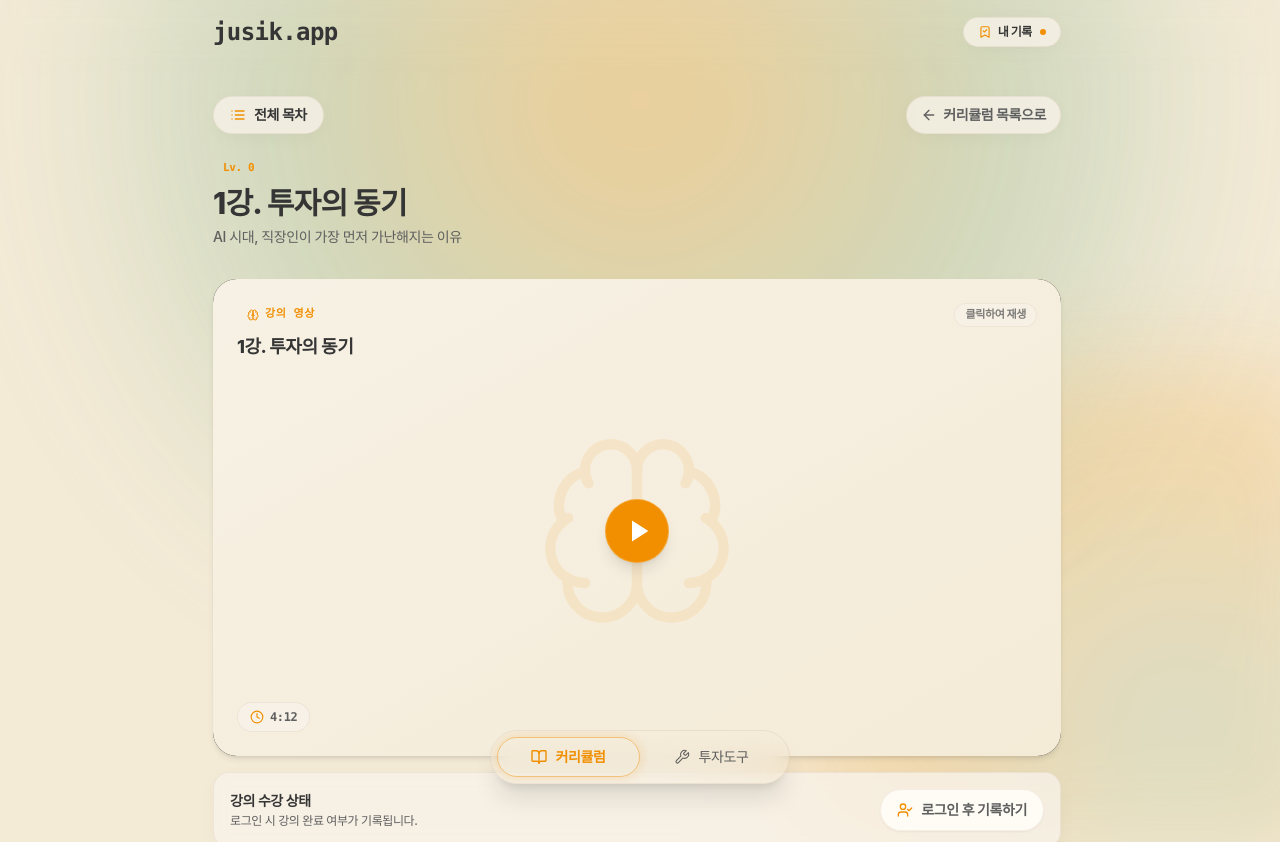
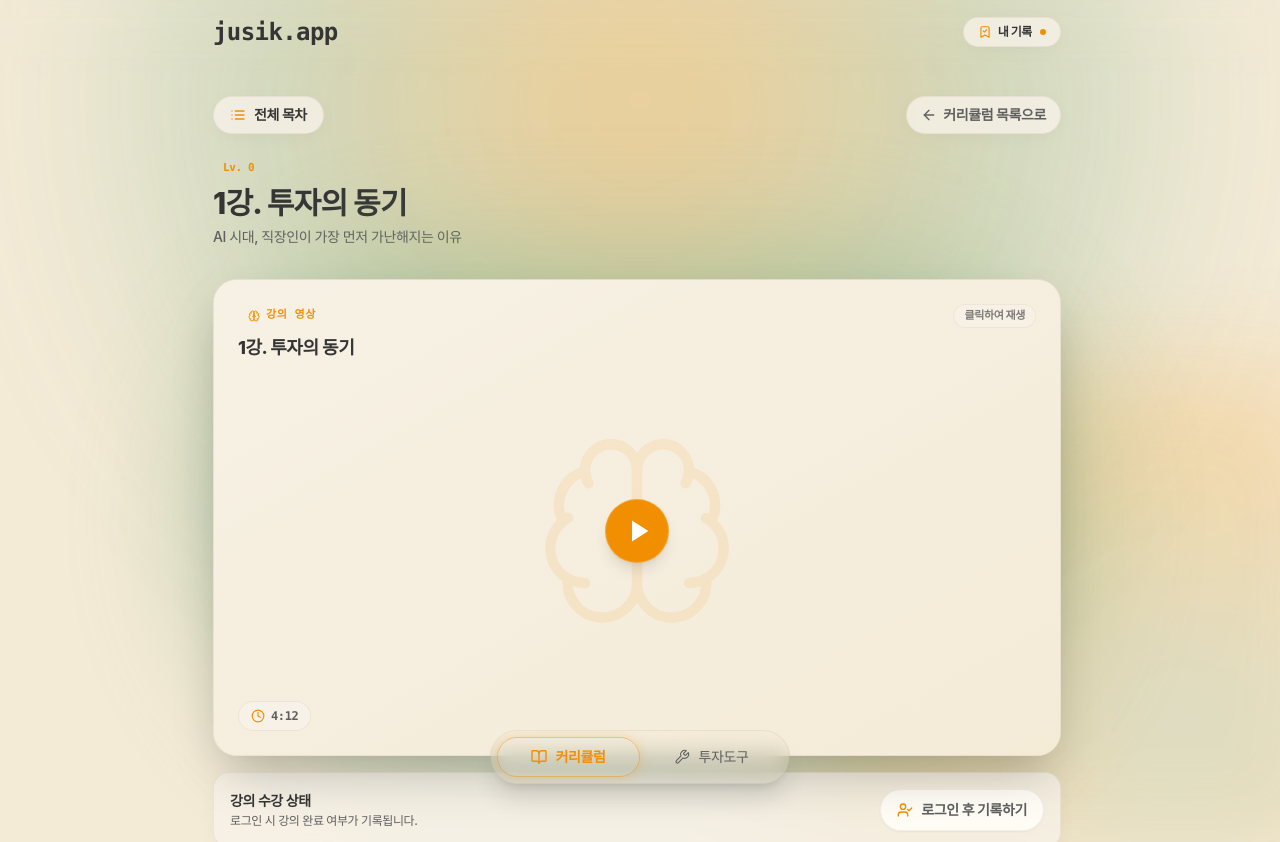
Before and after one commit to hajooi/jusik-app, a Next.js app: page /lesson/lv0-1 in a window 1280 px wide. Shown: the top 842 px of the page. Built offline with nearby package versions, Linux system fonts and the light colour scheme.

Commit message:
style: 비디오 플레이어 앰비언트 라이트 이중 교차 레이어 및 2.5초 페이드 인/아웃 개선

```diff
--- a/src/app/globals.css
+++ b/src/app/globals.css
@@ -341,3 +341,36 @@ input[type='range']::-webkit-slider-thumb:hover,
 input[type='range']::-moz-range-thumb:hover {
   transform: scale(1.25);
 }
+
+/* Ambient Video Glow Animations (Dual Layer Crossfade) */
+@keyframes ambientGlowOrange {
+  0%, 100% {
+    opacity: 0.9;
+    transform: scale(0.98);
+  }
+  50% {
+    opacity: 0.15;
+    transform: scale(1.03);
+  }
+}
+
+@keyframes ambientGlowGreen {
+  0%, 100% {
+    opacity: 0.15;
+    transform: scale(1.03);
+  }
+  50% {
+    opacity: 0.9;
+    transform: scale(0.98);
+  }
+}
+
+.animate-glow-orange {
+  animation: ambientGlowOrange 14s ease-in-out infinite;
+  will-change: opacity, transform;
+}
+
+.animate-glow-green {
+  animation: ambientGlowGreen 14s ease-in-out infinite;
+  will-change: opacity, transform;
+}
--- a/src/components/VideoCoverPlayer.tsx
+++ b/src/components/VideoCoverPlayer.tsx
@@ -44,6 +44,7 @@ export default function VideoCoverPlayer({
   onVideoEnded
 }: VideoCoverPlayerProps) {
   const [isPlaying, setIsPlaying] = useState(false);
+  const [playerState, setPlayerState] = useState<'idle' | 'playing' | 'paused' | 'ended'>('idle');
   const iframeContainerRef = useRef<HTMLDivElement | null>(null);
   const playerRef = useRef<any>(null);
   const IconComponent = ICON_MAP[iconName] || Brain;
@@ -67,12 +68,20 @@ export default function VideoCoverPlayer({
           autoplay: 1,
           playsinline: 1,
           rel: 0,
-          enablejsapi: 1
+          enablejsapi: 1,
+          modestbranding: 1,
+          iv_load_policy: 3,
+          fs: 1
         },
         events: {
           onStateChange: (event: any) => {
-            // YT.PlayerState.ENDED === 0
-            if (event.data === 0) {
+            // YT.PlayerState: PLAYING === 1, PAUSED === 2, ENDED === 0
+            if (event.data === 1) {
+              setPlayerState('playing');
+            } else if (event.data === 2) {
+              setPlayerState('paused');
+            } else if (event.data === 0) {
+              setPlayerState('ended');
               if (onVideoEnded) {
                 onVideoEnded();
               }
@@ -80,6 +89,7 @@ export default function VideoCoverPlayer({
           }
         }
       });
+      setPlayerState('playing');
     }
   }, [isPlaying, youtubeId, onVideoEnded]);
 
@@ -88,7 +98,30 @@ export default function VideoCoverPlayer({
   };
 
   return (
-    <div className="relative w-full aspect-video rounded-2xl sm:rounded-3xl overflow-hidden shadow-md bg-black">
+    <div className="relative w-full group/ambient-container my-4">
+      {/*
+        Dual-Layer Crossfade Ambient Glow (No Border Artifacts & 2.5s Echo Fade)
+      */}
+      <div
+        className="absolute -inset-4 sm:-inset-6 rounded-[2.5rem] sm:rounded-[3.5rem] blur-2xl sm:blur-3xl pointer-events-none z-0 overflow-hidden"
+        style={{
+          transition: 'opacity 2500ms ease-in-out, transform 2500ms ease-in-out',
+          opacity:
+            playerState === 'playing' ? 0.65 :
+            playerState === 'paused' ? 0.22 :
+            playerState === 'ended' ? 0.15 : 0.45,
+          transform:
+            playerState === 'playing' ? 'scale(1.04)' : 'scale(1.00)'
+        }}
+      >
+        {/* Layer A: Ambient Warm Orange Aura */}
+        <div className="absolute inset-0 bg-[var(--accent-orange)] rounded-full animate-glow-orange" />
+
+        {/* Layer B: Ambient Soft Green Aura */}
+        <div className="absolute inset-0 bg-[var(--accent-mid-green)] rounded-full animate-glow-green" />
+      </div>
+
+      <div className="relative z-10 w-full aspect-video rounded-2xl sm:rounded-3xl overflow-hidden shadow-2xl bg-[var(--card-surface)] border border-[var(--border-color)]">
         {/* Render YouTube Iframe container after Play click */}
         {isPlaying ? (
           <div className="absolute top-0 left-0 w-full h-full">
@@ -148,5 +181,6 @@ export default function VideoCoverPlayer({
           </button>
         )}
       </div>
+    </div>
   );
 }
```
Lines whose indentation alone changed are shown as unchanged.
